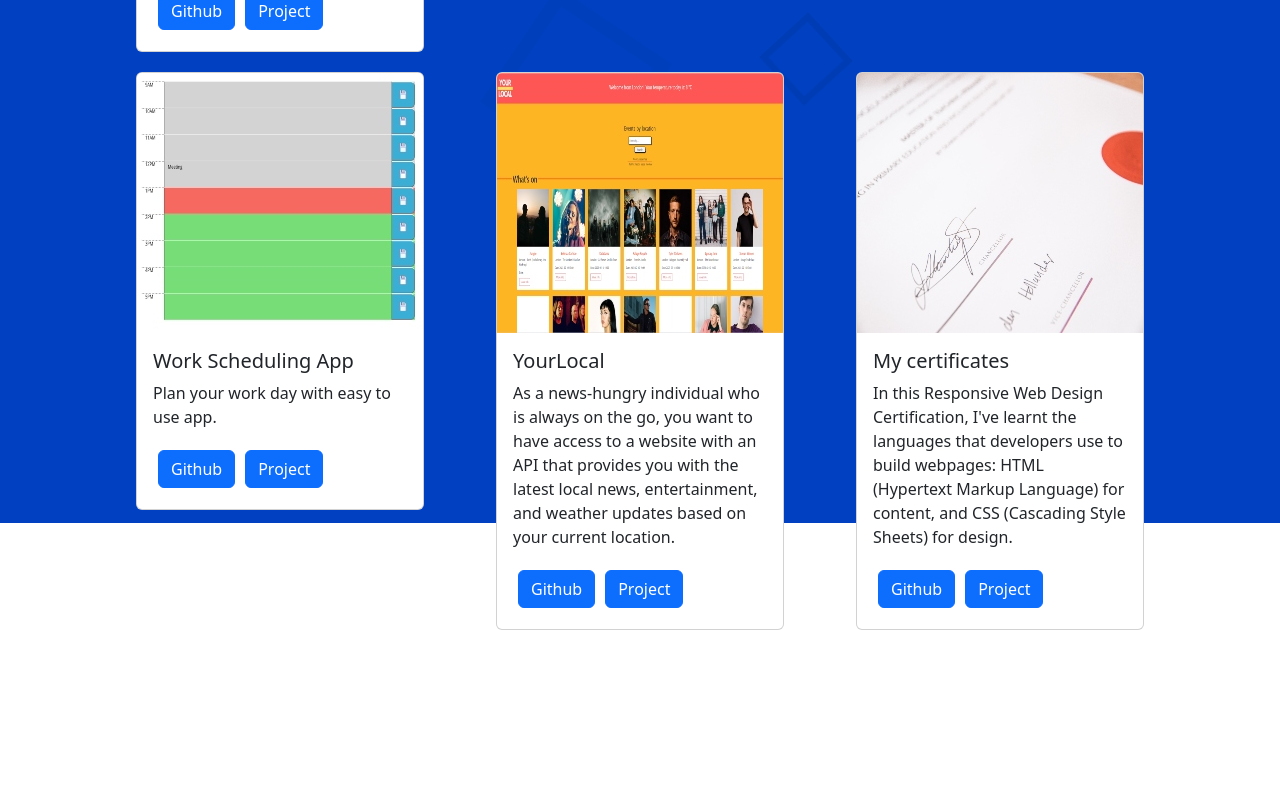
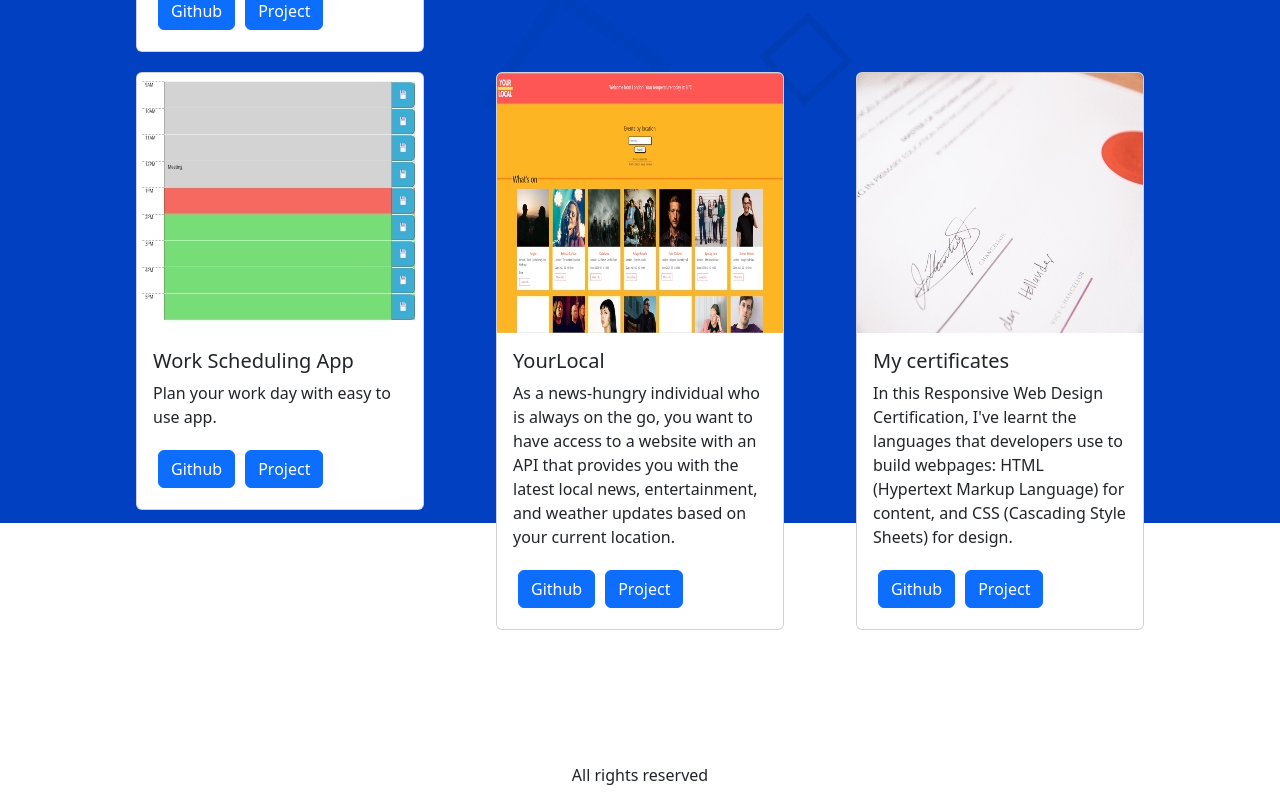
Before and after one commit to gines18/portfolio-react, a React (Create React App) app: page /portfolio-react/portfolio in a window 1280 px wide. Shown: the part 598-1398 px from the top of the page. Before the commit the page ends 1348 px from the top, so only its background shows below. Built offline with nearby package versions, Linux system fonts and the light colour scheme.

Commit message:
Add Footer

```diff
--- a/src/components/NavTabs.js
+++ b/src/components/NavTabs.js
@@ -1,5 +1,6 @@
 import React from 'react';
 import { NavLink } from 'react-router-dom';
+
 
 function NavTabs() {
   return (
--- a/src/components/pages/About.js
+++ b/src/components/pages/About.js
@@ -1,7 +1,7 @@
 import React from "react";
 import "./About.css"
 import background3 from '../../images/child-1837375__340.webp'
-
+import Footer from './Footer.js'
 
 
 
@@ -17,10 +17,9 @@
       I've been teaching myself frontend development for the last 4 months or so, and I've learned a lot about HTML, CSS, and JavaScript. I've also experimented with various frameworks and libraries, like React and Bootstrap, and I'm excited to continue exploring new technologies and techniques.
       <br></br>   <br></br>
       Let's have a look at my portfolio now ...
-
       </h1>
-
     </div>
+    <Footer />
     </>
   );
 }
--- a/src/components/pages/Contact.js
+++ b/src/components/pages/Contact.js
@@ -3,6 +3,7 @@
 import Learn from './Learn';
 import './Contact.css'
 import background2 from '../../images/contact.jpeg'
+import Footer from './Footer.js'
 
 function Contact(props) {
   return (
@@ -22,7 +23,7 @@
     </Routes>
 
 </div>
-
+<Footer />
     </>
   );
 }
--- /dev/null
+++ b/src/components/pages/Footer.css
@@ -0,0 +1,8 @@
+.footer-container{
+    display: flex;
+    justify-content: center;
+    align-items: center;
+    width: 100%;
+    height: 50px;
+    background-color: white;
+}
--- /dev/null
+++ b/src/components/pages/Footer.js
@@ -0,0 +1,11 @@
+import React from 'react'
+import './Footer.css'
+
+      const Footer = () => {
+return (
+      <div className="footer-container">
+    <div>All rights reserved</div>
+</div>
+      )}
+
+  export default Footer;
--- a/src/components/pages/Home.js
+++ b/src/components/pages/Home.js
@@ -2,7 +2,7 @@
 import "./Home.css"
 import background from '../../images/svg.png'
 import background2 from '../../images/macbook.jpeg'
-
+import Footer from './Footer.js'
 
 function Home() {
   return (
@@ -33,6 +33,7 @@
     <img src={background2} alt="logo"></img>
    </div>
    </div>
+<Footer />
     </>
   );
 }
--- a/src/components/pages/Portfolio.js
+++ b/src/components/pages/Portfolio.js
@@ -1,6 +1,6 @@
 import React from "react";
 import Projects from "./PortfolioCard.js"
-
+import Footer from './Footer.js'
 
 const ProjectsData = [
   {
@@ -50,7 +50,7 @@
 
 export default function Portfolio() {
 return (
-
+  <>
 <div className="Portfolio">
 
 <ul class="background">
@@ -71,5 +71,7 @@
 <Projects title={project.title} image={project.image} description={project.description} link={project.link} link2={project.link2}/>
   ))}
   </div>
+   <Footer />
+   </>
 );
 }
```
